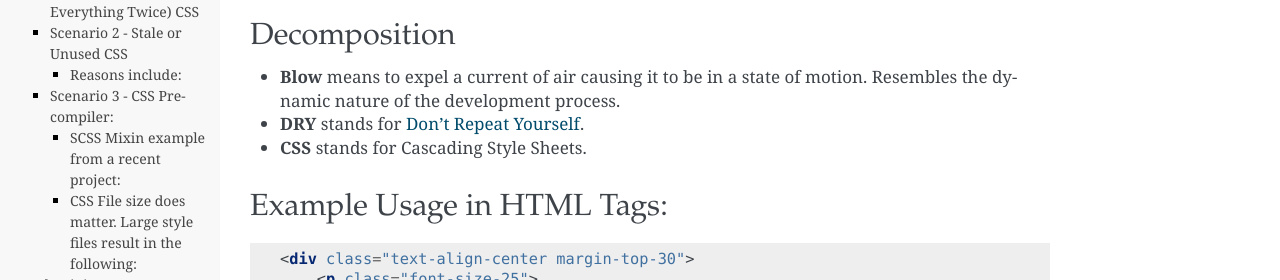
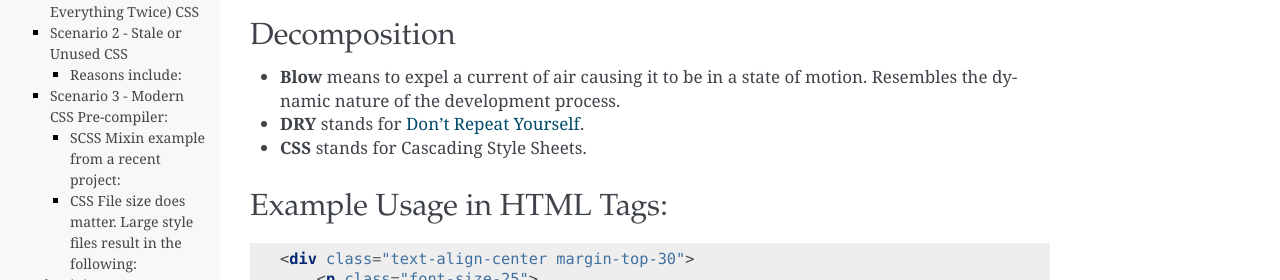
Before and after one commit to nueverest/blowdrycss, a Sphinx documentation site: the page built from docs/readme.rst, in a window 1280 px wide and 900 px high. Shown: the part 441-721 px from the top of the window. Built offline with Sphinx 7.4.7, drawn with Linux system fonts in a browser that asks for light colours; some of the changed text lies outside the part shown.

Commit message:
Updated scenario 3.

```diff
--- a/docs/readme.rst
+++ b/docs/readme.rst
@@ -132,8 +132,8 @@
 
 Now 326 bytes worth of stale CSS data lurks in the style files.
 
-Scenario 3 - CSS Pre-compiler:
-''''''''''''''''''''''''''''''
+Scenario 3 - Modern CSS Pre-compiler:
+'''''''''''''''''''''''''''''''''''''
 
 CSS compilation with SASS/SCSS, PostCSS, or LESS is awesome, and makes
 writing lots of CSS rules easy. Tools like these allow auto-generation
```
Also changed, not shown: README.md (+1 -1 lines).
